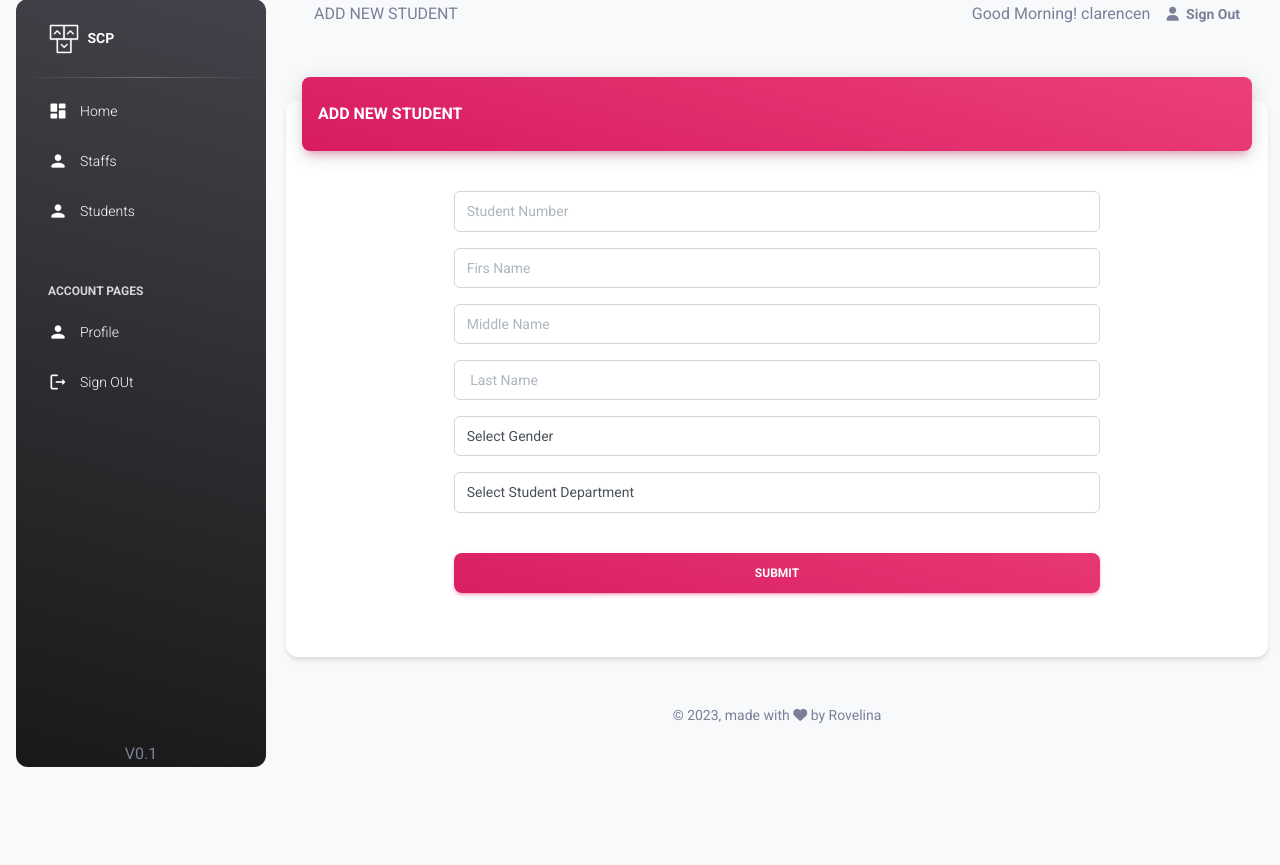
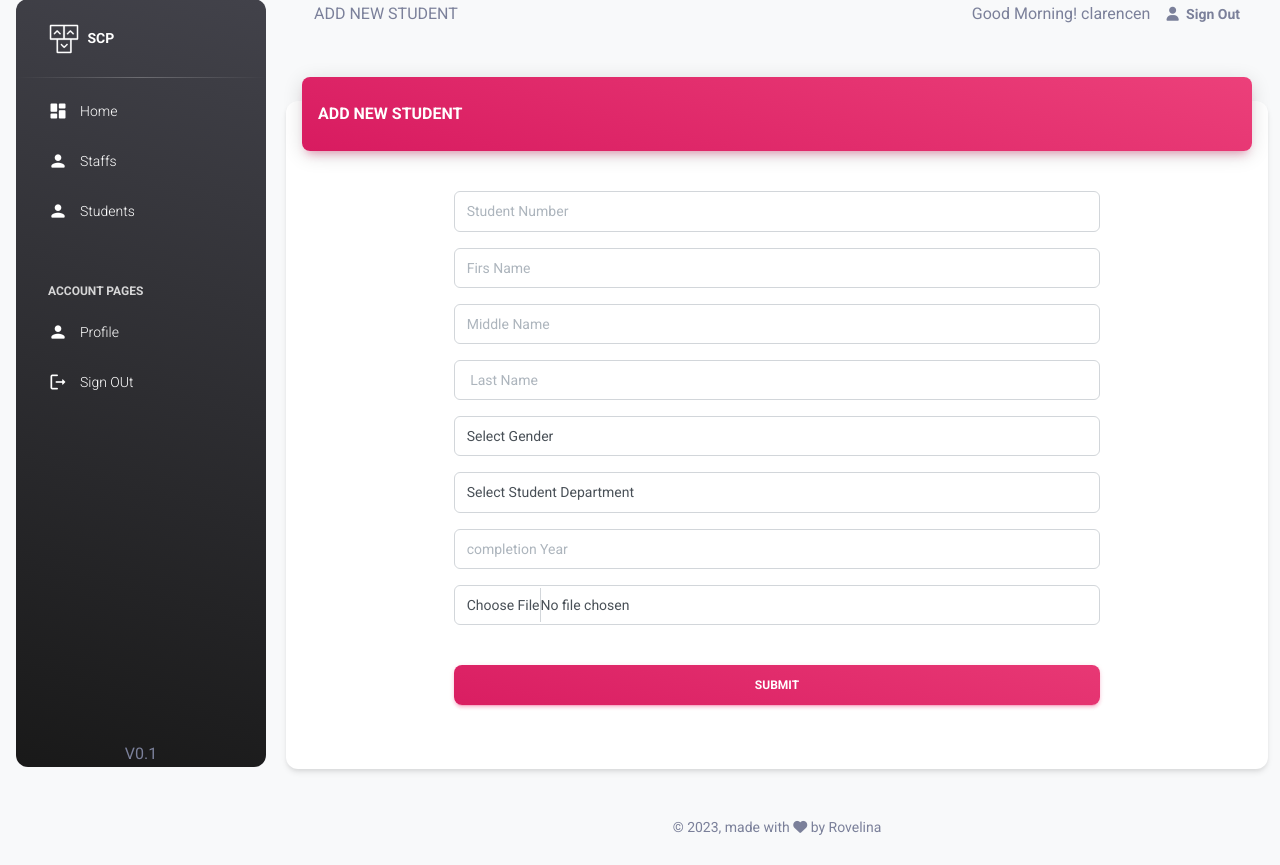
Before and after one commit to Abduswamad/pdo-basic, a PHP site: page /clearance_system/pages/staff/add_student.php in a window 1280 px wide. Shown: the part 17-882 px from the top of the page. Before the commit the page ends 784 px from the top, so only its background shows below. Run offline with PHP 8.4, Linux system fonts and the light colour scheme; a user stored in the database is signed in; data comes from the database, SQL or seed files in the repository; some libraries are stand-ins or nearby versions.

Commit message:
nimeshaweza kuingiza picha na pamoja na kuionesh kwenye fomu

```diff
--- a/classes/Form.php
+++ b/classes/Form.php
@@ -42,7 +42,8 @@
                 std.completion_year,
                 gnd.gender_name,
                 dpt.department_name,
-                fstp.step_name
+                fstp.step_name,
+                std.image
             FROM form frm
             inner join student std
             on std.student_number = frm.student
--- a/classes/Student.php
+++ b/classes/Student.php
@@ -28,7 +28,7 @@
         }
     }
 
-    public function add_student($student_number,$first_name,$middle_name,$last_name,$gender,$student_department)
+    public function add_student($student_number,$first_name,$middle_name,$last_name,$gender,$student_department, $completion_year,$image_name)
     {
         try{
 
@@ -44,14 +44,16 @@
             }
             else
             {
-                $stmt = $db->prepare("Insert into student (student_number,first_name,middle_name,last_name,gender,department)
-                 values (:student_number,:first_name,:middle_name,:last_name,:gender,:student_department)");
+                $stmt = $db->prepare("Insert into student (student_number,first_name,middle_name,last_name,gender,department,completion_year,image)
+                 values (:student_number,:first_name,:middle_name,:last_name,:gender,:student_department,:completion_year,:image)");
                 $stmt->bindParam("student_number", $student_number,PDO::PARAM_STR);
                 $stmt->bindParam("first_name", $first_name,PDO::PARAM_STR) ;
                 $stmt->bindParam("middle_name", $middle_name,PDO::PARAM_STR) ;
                 $stmt->bindParam("last_name", $last_name,PDO::PARAM_STR) ;
                 $stmt->bindParam("gender", $gender,PDO::PARAM_INT) ;
                 $stmt->bindParam("student_department", $student_department,PDO::PARAM_INT) ;
+                $stmt->bindParam("completion_year", $completion_year,PDO::PARAM_STR) ;
+                $stmt->bindParam("image", $image_name,PDO::PARAM_STR) ;
                 $stmt->execute();
                 $db = null;
                 return true;
@@ -60,6 +62,27 @@
         }
         catch(PDOException $e) {
             echo '{"error":{"add_student":'. $e->getMessage() .'}}';
+        }
+    }
+
+    public function upload_picture($image_name)
+    {
+        try{
+            $targetDirectory = __DIR__ . "/images/students/";
+            $targetFilePath = $targetDirectory . $image_name;
+            if (isset($_FILES["image"]) && $_FILES["image"]["error"] === UPLOAD_ERR_OK) {
+                $tempFilePath = $_FILES["image"]["tmp_name"];
+                if (move_uploaded_file($tempFilePath, $targetFilePath)) {
+                    return true;
+                } else {
+                    return false;
+                }
+            } else {
+                return false;
+            }
+        }
+        catch(PDOException $e) {
+            echo '{"error":{"upload_picture":'. $e->getMessage() .'}}';
         }
     }
 
--- a/pages/staff/add_student.php
+++ b/pages/staff/add_student.php
@@ -50,7 +50,7 @@
                 <div class="row">
                   <div class="col-2"></div>
                   <div class="col-8">
-                    <form role="form" action="../actions/action_add_student.php"  method="post"class="text-start">
+                    <form role="form" action="../actions/action_add_student.php"  enctype="multipart/form-data" method="post"class="text-start">
                       <div class="input-group input-group-outline my-3">
                         <input type="text" placeholder="Student Number"  required name="student_number"class="form-control">
                       </div>
@@ -87,6 +87,12 @@
                             ?>
                         </select>
                       </div>
+                      <div class="input-group input-group-outline mb-3">
+                        <input type="number"   placeholder="completion Year " required name="completion_year" class="form-control">
+                      </div>
+                      <div class="input-group input-group-outline mb-3">
+                        <input type="file"    required name="image" class="form-control">
+                      </div>
                       <div class="text-center">
                         <button type="submit" name="Submit"  class="btn bg-gradient-primary w-100 my-4 mb-2">Submit</button>
                       </div>
--- a/pages/staff/form_view.php
+++ b/pages/staff/form_view.php
@@ -99,7 +99,7 @@
                    </div>
                   </div>
                   <div class="col-4">
-                    image
+                    <img  style = "width:100%;height:150px" src="../../images/students/<?php echo   $form_detail->image?>"/>
                   </div>
                 </div>
               </div>
--- a/pages/student/form_view.php
+++ b/pages/student/form_view.php
@@ -98,7 +98,7 @@
                    </div>
                   </div>
                   <div class="col-4">
-                    image
+                    <img  style = "width:100%;height:150px" src="../../images/students/<?php echo   $form_detail->image?>"/>
                   </div>
                 </div>
               </div>
```
Also changed, not shown: pages/actions/action_add_student.php (+19 -1 lines), images/students/Pstn.png (added), images/students/Pwakuchumpa.png (added).
